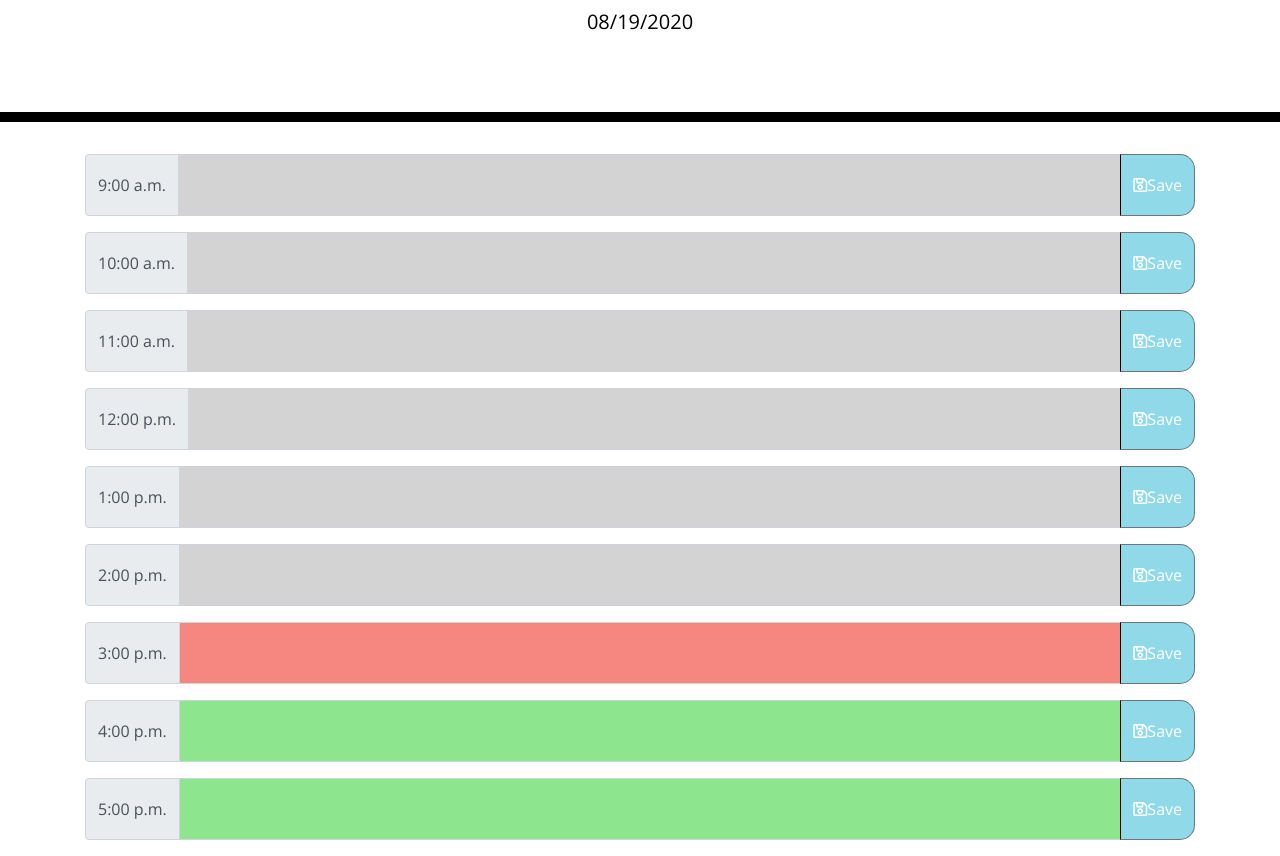
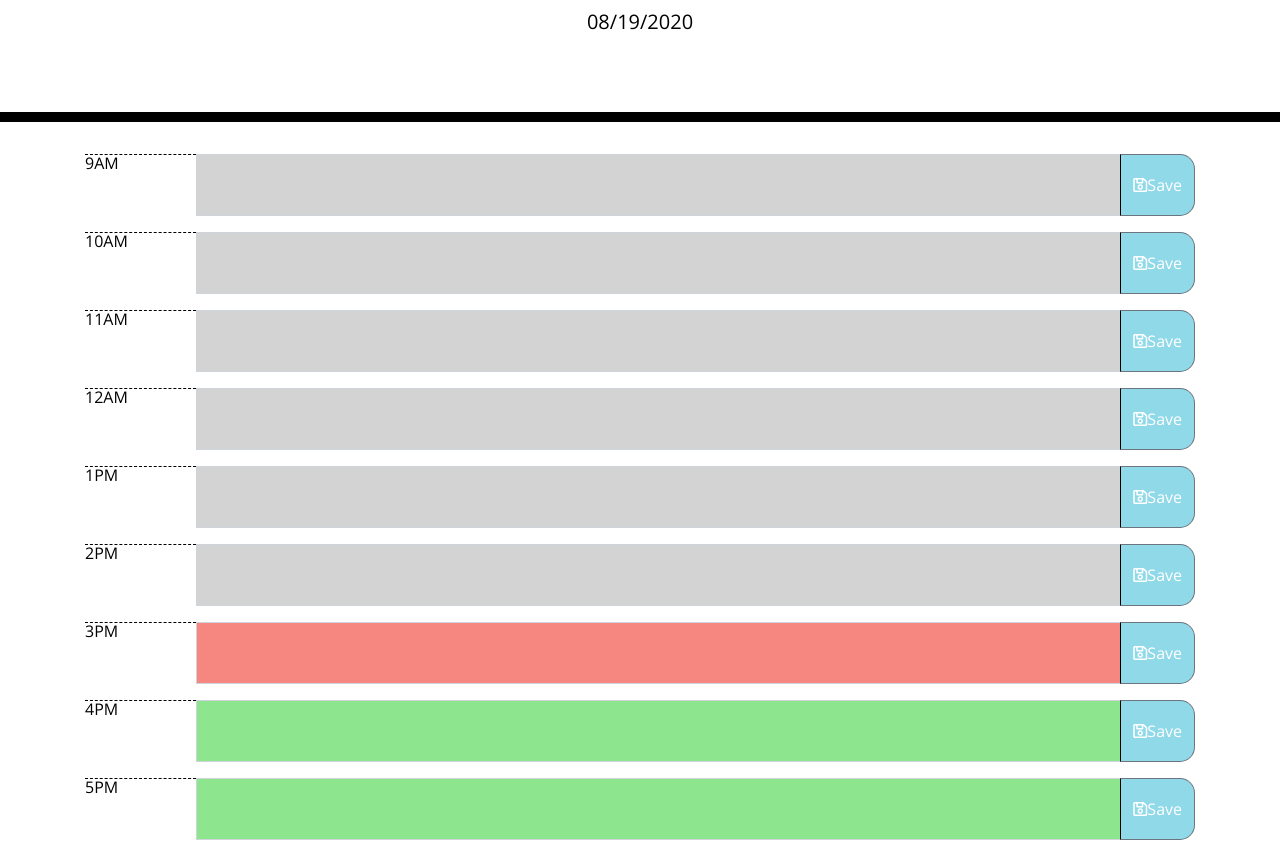
Before and after one commit to JJessee1371/day-planner-application, a plain HTML site: page index.html in a window 1280 px wide. Shown: the part 182-1038 px from the top of the page. Drawn offline with nearby package versions, Linux system fonts and the light colour scheme.

Commit message:
Hour blocks have been restructured to include times to the left.

```diff
--- a/index.html
+++ b/index.html
@@ -33,9 +33,7 @@
     <div class="container">
       <!-- Timeblocks go here -->
       <div class="input-group mb-3 shift-left">
-        <div class="input-group-prepend">
-          <span class="input-group-text">9:00 a.m.</span>
-        </div>
+        <div class="hour"><span>9AM</span></div>
         <textarea id="text1" class="form-control" aria-label="With textarea" data-time="9"></textarea>
         <div class="input-group-append">
           <button class="btn btn-outline-secondary saveBtn 9am" type="button" id="9am"><i class="far fa-save"></i>Save</button>
@@ -43,9 +41,7 @@
       </div>
 
       <div class="input-group mb-3 shift-left">
-        <div class="input-group-prepend">
-          <span class="input-group-text">10:00 a.m.</span>
-        </div>
+        <div class="hour"><span>10AM</span></div>
         <textarea id="text2" class="form-control" aria-label="With textarea" data-time="10"></textarea>
         <div class="input-group-append">
           <button class="btn btn-outline-secondary saveBtn 10am" type="button" id="10am"><i class="far fa-save"></i>Save</button>
@@ -53,9 +49,7 @@
       </div>
 
       <div class="input-group mb-3 shift-left">
-        <div class="input-group-prepend">
-          <span class="input-group-text">11:00 a.m.</span>
-        </div>
+        <div class="hour"><span>11AM</span></div>
         <textarea id="text3" class="form-control" aria-label="With textarea" data-time="11"></textarea>
         <div class="input-group-append">
           <button class="btn btn-outline-secondary saveBtn 11am" type="button" id="11am"><i class="far fa-save"></i>Save</button>
@@ -63,9 +57,7 @@
       </div>
 
       <div class="input-group mb-3 shift-left">
-        <div class="input-group-prepend">
-          <span class="input-group-text">12:00 p.m.</span>
-        </div>
+        <div class="hour"><span>12AM</span></div>
         <textarea id="text4" class="form-control" aria-label="With textarea" data-time="12"></textarea>
         <div class="input-group-append">
           <button class="btn btn-outline-secondary saveBtn 12pm" type="button" id="12pm"><i class="far fa-save"></i>Save</button>
@@ -73,9 +65,7 @@
       </div>
 
       <div class="input-group mb-3 shift-left">
-        <div class="input-group-prepend">
-          <span class="input-group-text">1:00 p.m.</span>
-        </div>
+        <div class="hour"><span>1PM</span></div>
         <textarea id="text5" class="form-control" aria-label="With textarea" data-time="13"></textarea>
         <div class="input-group-append">
           <button class="btn btn-outline-secondary saveBtn 1pm" type="button" id="1pm"><i class="far fa-save"></i>Save</button>
@@ -83,9 +73,7 @@
       </div>
 
       <div class="input-group mb-3 shift-left">
-        <div class="input-group-prepend">
-          <span class="input-group-text">2:00 p.m.</span>
-        </div>
+        <div class="hour"><span>2PM</span></div>
         <textarea id="text6" class="form-control" aria-label="With textarea" data-time="14"></textarea>
         <div class="input-group-append">
           <button class="btn btn-outline-secondary saveBtn 2pm" type="button" id="2pm"><i class="far fa-save"></i>Save</button>
@@ -93,9 +81,7 @@
       </div>
 
       <div class="input-group mb-3 shift-left">
-        <div class="input-group-prepend">
-          <span class="input-group-text">3:00 p.m.</span>
-        </div>
+        <div class="hour"><span>3PM</span></div>
         <textarea id="text7" class="form-control" aria-label="With textarea" data-time="15"></textarea>
         <div class="input-group-append">
           <button class="btn btn-outline-secondary saveBtn 3pm" type="button" id="3pm"><i class="far fa-save"></i>Save</button>
@@ -103,9 +89,7 @@
       </div>
 
       <div class="input-group mb-3 shift-left">
-        <div class="input-group-prepend">
-          <span class="input-group-text">4:00 p.m.</span>
-        </div>
+        <div class="hour"><span>4PM</span></div>
         <textarea id="text8" class="form-control" aria-label="With textarea" data-time="16"></textarea>
         <div class="input-group-append">
           <button class="btn btn-outline-secondary saveBtn 4pm" type="button" id="4pm"><i class="far fa-save"></i>Save</button>
@@ -113,9 +97,7 @@
       </div>
 
       <div class="input-group mb-3 shift-left">
-        <div class="input-group-prepend">
-          <span class="input-group-text">5:00 p.m.</span>
-        </div>
+        <div class="hour"><span>5PM</span></div>
         <textarea id="text9" class="form-control" aria-label="With textarea" data-time="17"></textarea>
         <div class="input-group-append">
           <button class="btn btn-outline-secondary saveBtn 5pm" type="button" id="5pm"><i class="far fa-save"></i>Save</button>
--- a/style.css
+++ b/style.css
@@ -41,6 +41,7 @@ textarea {
   background-color: #ffffff;
   color: #000000;
   border-top: 1px dashed #000000;
+  width: 10%;
 }
 
 .past {
```
